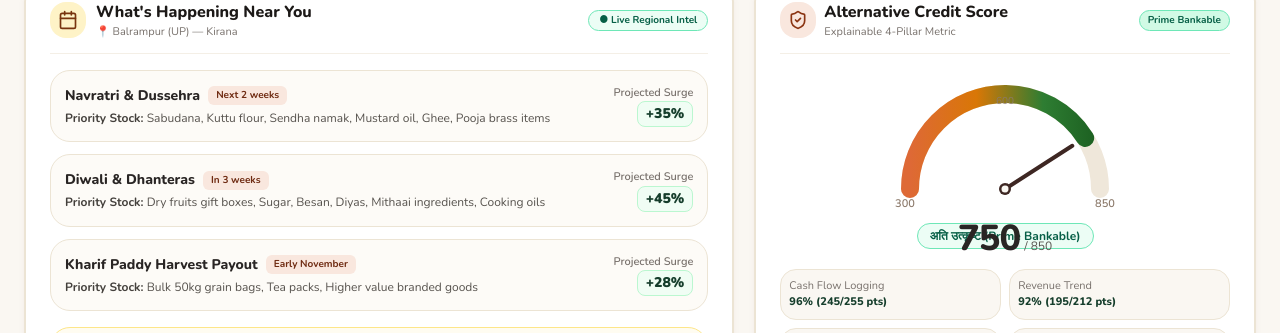
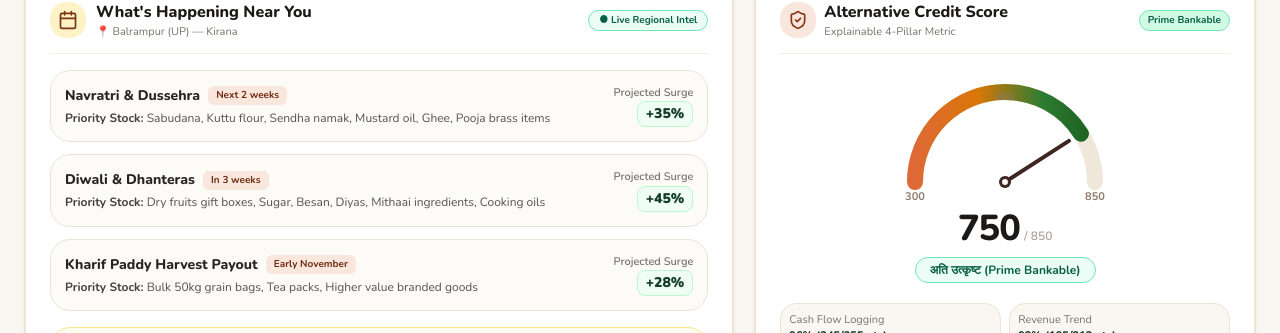
Before and after one commit to eshaansharma07/SIH2, a React (Vite) app in the folder client/: page / in a window 1280 px wide. Shown: the part 359-692 px from the top of the page. Built offline with nearby package versions, Linux system fonts and the light colour scheme; no server answers; a web font is replaced by a local one.

Commit message:
fix(gauge): eliminate text overlap by organizing score digits and status pill in clean vertical flow

```diff
--- a/client/src/components/CreditGauge.jsx
+++ b/client/src/components/CreditGauge.jsx
@@ -10,34 +10,33 @@ export function CreditGauge({ score = 715, maxScore = 850, minScore = 300, ratin
   const clampedScore = Math.min(maxScore, Math.max(minScore, score));
   const percentage = (clampedScore - minScore) / (maxScore - minScore);
 
-  // Angle for 180-degree arc: -90deg (left) to +90deg (right)
+  // Angle for 180-degree arc: -180deg (left) to 0deg (right)
   const angle = -180 + percentage * 180;
 
   // Needle coordinates
-  const radius = compact ? 70 : 95;
-  const cx = compact ? 90 : 120;
-  const cy = compact ? 85 : 115;
+  const radius = compact ? 65 : 90;
+  const cx = compact ? 85 : 120;
+  const cy = compact ? 80 : 108;
 
   const needleRad = (angle * Math.PI) / 180;
-  const needleLength = radius - 15;
+  const needleLength = radius - 14;
   const nx = cx + needleLength * Math.cos(needleRad);
   const ny = cy + needleLength * Math.sin(needleRad);
 
   return (
     <div className="flex flex-col items-center justify-center select-none">
-      <div className="relative">
       <svg
-          width={compact ? 180 : 240}
-          height={compact ? 110 : 145}
-          viewBox={compact ? "0 0 180 110" : "0 0 240 145"}
+        width={compact ? 170 : 240}
+        height={compact ? 100 : 128}
+        viewBox={compact ? "0 0 170 100" : "0 0 240 128"}
         className="overflow-visible"
       >
         <defs>
           <linearGradient id="gaugeGradient" x1="0%" y1="0%" x2="100%" y2="0%">
-              <stop offset="0%" stopColor="#DE6936" />    {/* Terracotta/Red (Needs work) */}
-              <stop offset="35%" stopColor="#D97706" />   {/* Ochre (Fair) */}
-              <stop offset="70%" stopColor="#2E7D32" />   {/* Green (Loan Ready) */}
-              <stop offset="100%" stopColor="#1B5E20" />  {/* Deep Emerald (Prime) */}
+            <stop offset="0%" stopColor="#DE6936" />    {/* Terracotta/Red */}
+            <stop offset="35%" stopColor="#D97706" />   {/* Ochre */}
+            <stop offset="70%" stopColor="#2E7D32" />   {/* Green */}
+            <stop offset="100%" stopColor="#1B5E20" />  {/* Deep Emerald */}
           </linearGradient>
         </defs>
 
@@ -46,7 +45,7 @@ export function CreditGauge({ score = 715, maxScore = 850, minScore = 300, ratin
           d={`M ${cx - radius} ${cy} A ${radius} ${radius} 0 0 1 ${cx + radius} ${cy}`}
           fill="none"
           stroke="#EFE7DA"
-            strokeWidth={compact ? "14" : "18"}
+          strokeWidth={compact ? "12" : "16"}
           strokeLinecap="round"
         />
 
@@ -55,15 +54,12 @@ export function CreditGauge({ score = 715, maxScore = 850, minScore = 300, ratin
           d={`M ${cx - radius} ${cy} A ${radius} ${radius} 0 0 1 ${cx + radius} ${cy}`}
           fill="none"
           stroke="url(#gaugeGradient)"
-            strokeWidth={compact ? "14" : "18"}
+          strokeWidth={compact ? "12" : "16"}
           strokeLinecap="round"
           strokeDasharray={`${radius * Math.PI}`}
           strokeDashoffset={`${radius * Math.PI * (1 - percentage)}`}
           className="transition-all duration-1000 ease-out"
         />
-
-          {/* Inner ticks for tiers */}
-          <circle cx={cx} cy={cy} r="6" fill="#3E2723" />
 
         {/* Needle */}
         <line
@@ -76,28 +72,28 @@ export function CreditGauge({ score = 715, maxScore = 850, minScore = 300, ratin
           strokeLinecap="round"
           className="transition-all duration-1000 ease-out"
         />
-          <circle cx={cx} cy={cy} r="3.5" fill="#FAF7F2" />
+        {/* Center Hub */}
+        <circle cx={cx} cy={cy} r="6" fill="#3E2723" />
+        <circle cx={cx} cy={cy} r="3" fill="#FAF7F2" />
 
         {/* Range boundary labels */}
-          <text x={cx - radius - 5} y={cy + 18} fontSize="11" fontWeight="600" fill="#8C7A6B" textAnchor="middle">300</text>
-          <text x={cx} y={cy - radius + 10} fontSize="10" fill="#8C7A6B" textAnchor="middle">600</text>
-          <text x={cx + radius + 5} y={cy + 18} fontSize="11" fontWeight="600" fill="#8C7A6B" textAnchor="middle">850</text>
+        <text x={cx - radius} y={cy + 18} fontSize="11" fontWeight="700" fill="#8C7A6B" textAnchor="middle">300</text>
+        <text x={cx} y={cy - radius + 8} fontSize="10" fontWeight="600" fill="#8C7A6B" textAnchor="middle">600</text>
+        <text x={cx + radius} y={cy + 18} fontSize="11" fontWeight="700" fill="#8C7A6B" textAnchor="middle">850</text>
       </svg>
 
-        {/* Center Score Display */}
-        <div className={`absolute left-0 right-0 ${compact ? 'top-14' : 'top-18'} flex flex-col items-center justify-center pointer-events-none`}>
+      {/* Score Number & Scale (Positioned cleanly below gauge with zero overlap) */}
+      <div className="mt-1 flex flex-col items-center">
         <div className="flex items-baseline gap-1">
-            <span className={`${compact ? 'text-2xl' : 'text-4xl'} font-extrabold text-stone-800 font-sans tracking-tight`}>
+          <span className={`${compact ? 'text-3xl' : 'text-4xl'} font-extrabold text-stone-900 font-sans tracking-tight leading-tight`}>
             {clampedScore}
           </span>
-            <span className="text-xs text-stone-600 font-medium">/ 850</span>
-          </div>
-        </div>
+          <span className="text-xs font-semibold text-stone-400">/ {maxScore}</span>
         </div>
 
         {/* Friendly Rural Status Badge */}
-      <div className="mt-1 text-center">
-        <span className={`inline-flex items-center px-3 py-1 rounded-full text-xs font-bold border ${
+        <div className="mt-1.5 text-center">
+          <span className={`inline-flex items-center px-3.5 py-1 rounded-full text-xs font-bold border shadow-2xs ${
             clampedScore >= 750 ? 'bg-emerald-50 text-emerald-800 border-emerald-300' :
             clampedScore >= 680 ? 'bg-forestRural-50 text-forestRural-700 border-forestRural-300' :
             clampedScore >= 580 ? 'bg-ochre-50 text-ochre-800 border-ochre-300' :
@@ -107,5 +103,6 @@ export function CreditGauge({ score = 715, maxScore = 850, minScore = 300, ratin
           </span>
         </div>
       </div>
+    </div>
   );
 }
```
Lines whose indentation alone changed are shown as unchanged.
